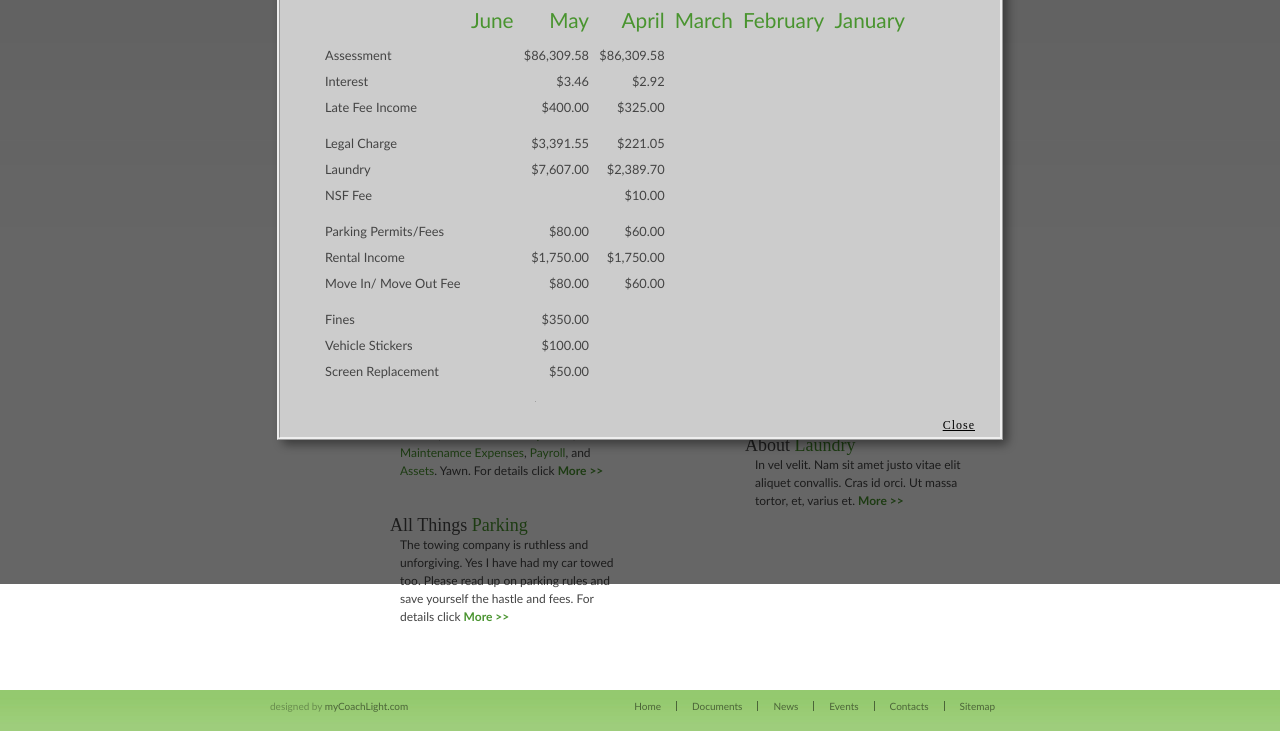
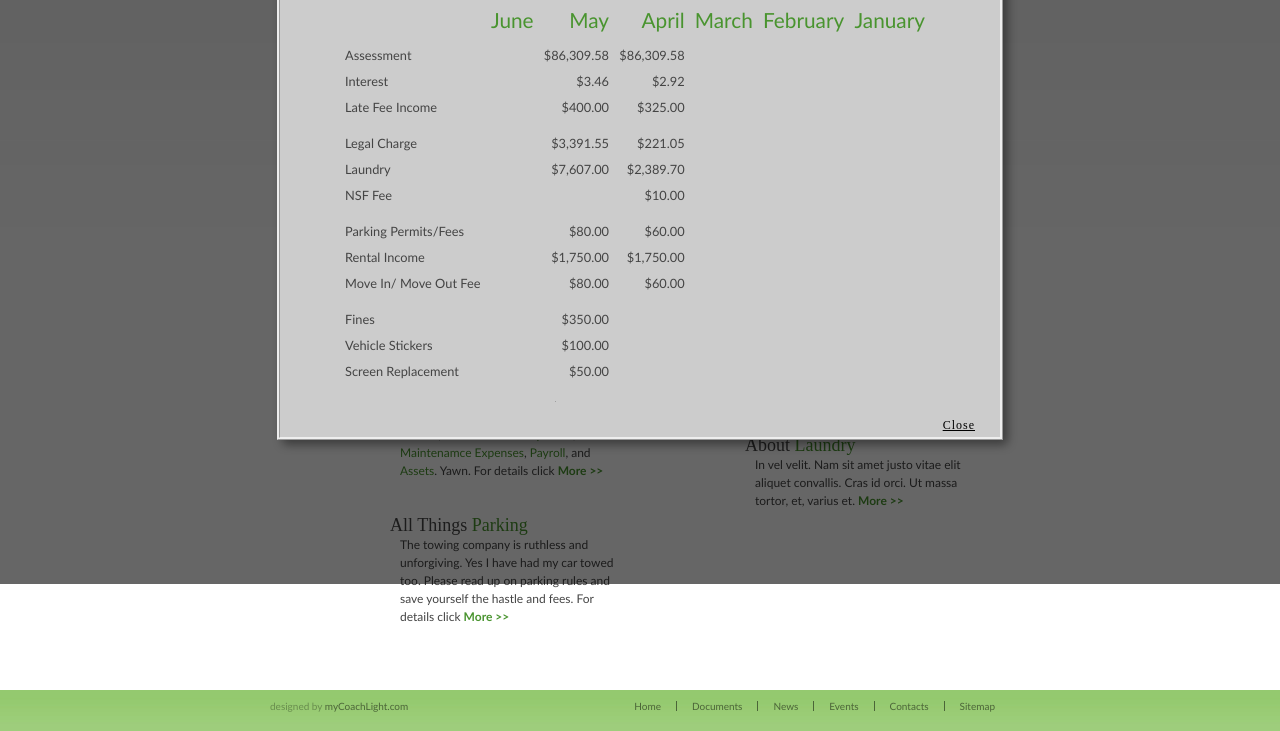
Before and after one commit to myCoachLight/myCoachLight.github.io, a plain HTML site: page documentsIn.htm in a window 1280 px wide. Both pictures are taken after a click on the link "Income". Shown: the part 216-947 px from the top of the page. Drawn offline with Linux system fonts and the light colour scheme.

Commit message:
Scroll Fix

```diff
--- a/a_files/styles.css
+++ b/a_files/styles.css
@@ -201,9 +201,8 @@ a:hover {
 }
 
 .tblData {
-/*
-    margin-left: 200px;
-*/
+
+    margin-left: 20px;
     width: 650px;
     overflow-x: scroll;
     overflow-y: scroll;
```
